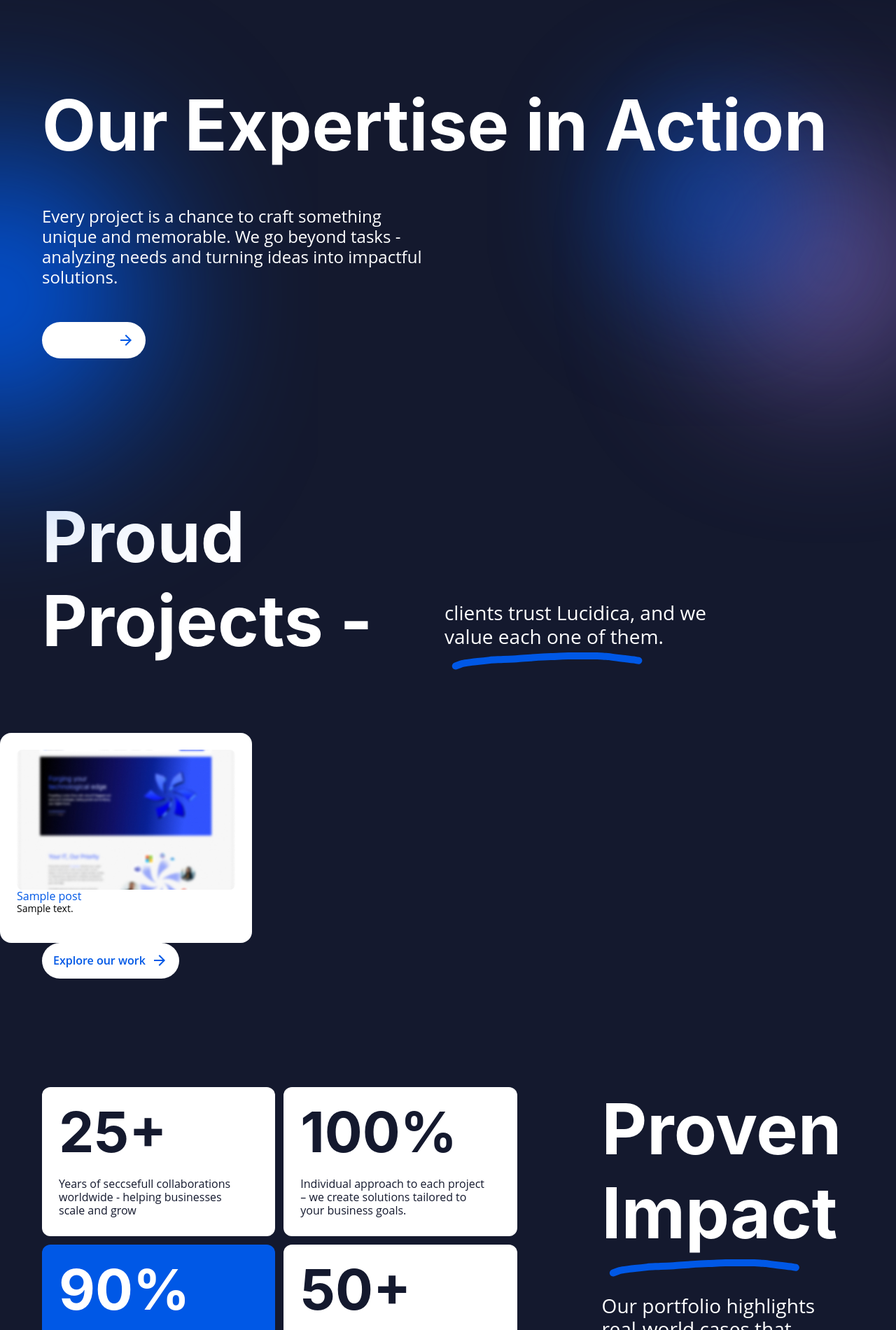
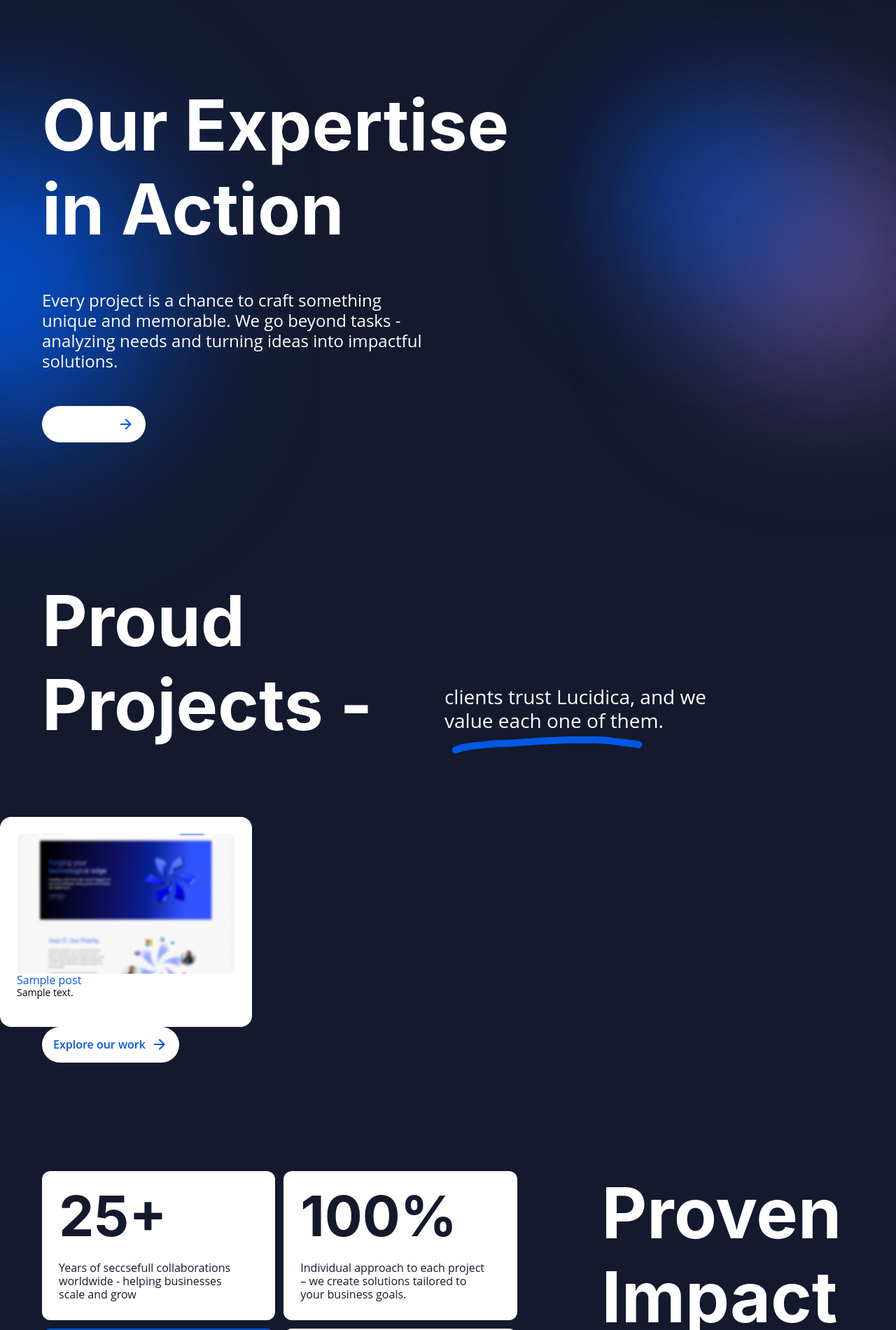
Before and after one commit to microna/lucidica-portfolio-wp, a WordPress theme: template theme/lucidica-portfolio/index.php in a window 1280 px wide; the page is wider, and only the part inside the window is pictured. Shown: the part 360-2260 px from the top of that part at 70% size. Run offline with PHP 8.4 and a stand-in for WordPress, Linux system fonts and the light colour scheme; the site name, menu and one post (Sample post) are stand-ins, and other content is empty.

Commit message:
tidy up before dev

```diff
--- a/theme/lucidica-portfolio/index.php
+++ b/theme/lucidica-portfolio/index.php
@@ -15,7 +15,7 @@
     </div>
     <div class="container">
         <div class="hero__content">
-            <h1 class="hero__title fade-in-delay-1">Our Expertise in Action</h1>
+            <h1 class="hero__title fade-in-delay-1">Our Expertise <br>in Action</h1>
 
             <p class="hero__text fade-in-delay-3">
                 Every project is a chance to craft something unique and memorable. We
--- a/theme/lucidica-portfolio/style.css
+++ b/theme/lucidica-portfolio/style.css
@@ -68,6 +68,7 @@ button::-moz-focus-inner {
 
 a,
 a:visited {
+  color: inherit;
   text-decoration: none;
   cursor: pointer;
   color: inherit;
```
